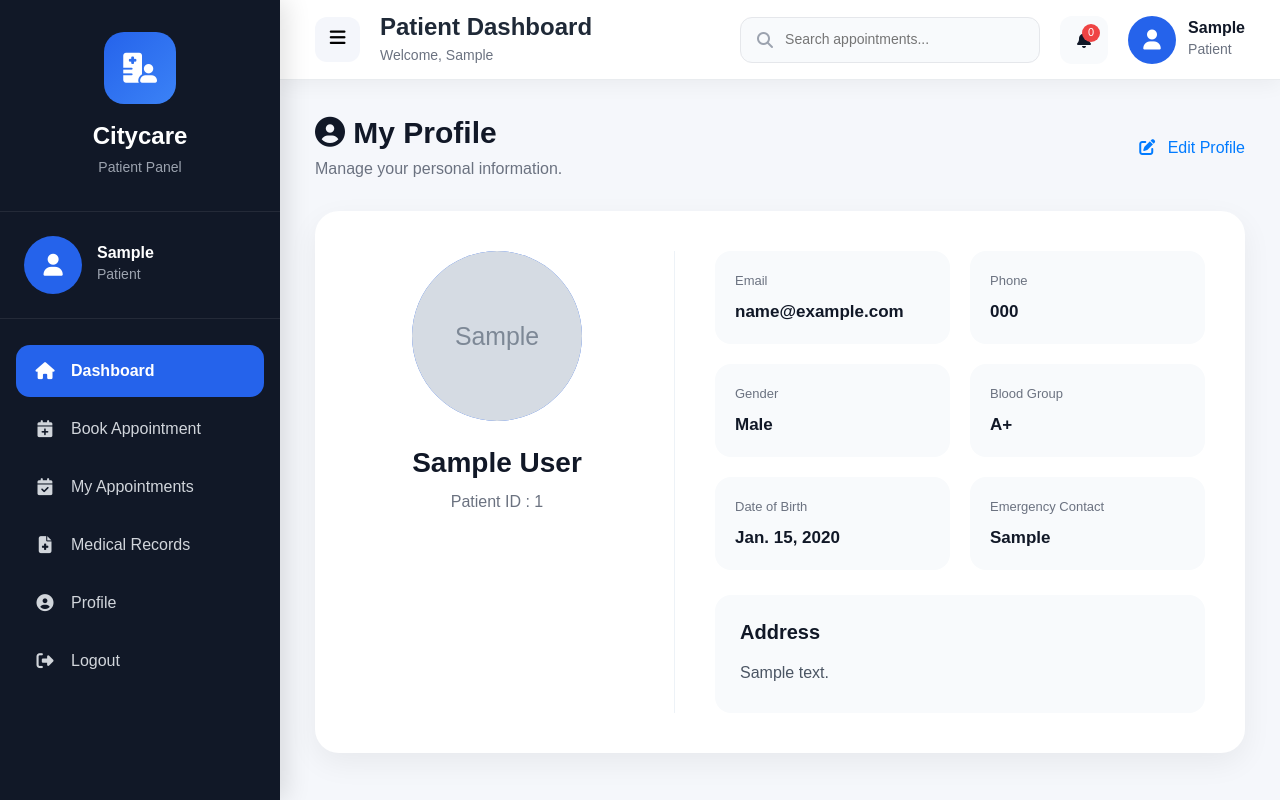
After one commit to aman-ranjan-1/doctor-portal-django, a Django app: page /patient/profile/ in a window 1280 px wide. The commit adds this page. Run offline with Django 5.2, Linux system fonts and the light colour scheme; a user stored in the database is signed in; tables that the repository leaves empty hold one stand-in row (values such as "Sample post"); grey boxes marked "Sample" are stand-in pictures.

Commit message:
Add patient profile module

```diff
--- a/patient/urls.py
+++ b/patient/urls.py
@@ -8,5 +8,9 @@ urlpatterns = [
         views.dashboard,
         name="patient_dashboard",
     ),
-
+    path(
+    "profile/",
+    views.profile,
+    name="patient_profile",
+    ),
 ]
--- a/patient/views.py
+++ b/patient/views.py
@@ -57,3 +57,20 @@ def dashboard(request):
         "patient/dashboard.html",
         context
     )
+
+@patient_required
+def profile(request):
+
+    patient = Patient.objects.get(user=request.user)
+
+    context = {
+
+        "patient": patient,
+
+    }
+
+    return render(
+        request,
+        "patient/profile.html",
+        context,
+    )
--- /dev/null
+++ b/static/css/patient/profile.css
@@ -0,0 +1,261 @@
+/* =====================================================
+                PATIENT PROFILE
+===================================================== */
+
+.patient-profile-page{
+
+    display:flex;
+
+    flex-direction:column;
+
+    gap:30px;
+
+}
+
+/* Header */
+
+.patient-profile-header{
+
+    display:flex;
+
+    justify-content:space-between;
+
+    align-items:center;
+
+    flex-wrap:wrap;
+
+    gap:20px;
+
+}
+
+.patient-profile-header h2{
+
+    font-size:30px;
+
+    font-weight:700;
+
+    color:#111827;
+
+    margin-bottom:6px;
+
+}
+
+.patient-profile-header p{
+
+    color:#6b7280;
+
+    margin:0;
+
+}
+
+/* Card */
+
+.patient-profile-card{
+
+    background:#fff;
+
+    border-radius:24px;
+
+    padding:40px;
+
+    display:grid;
+
+    grid-template-columns:320px 1fr;
+
+    gap:40px;
+
+    box-shadow:0 10px 30px rgba(0,0,0,.06);
+
+}
+
+/* Left */
+
+.patient-profile-left{
+
+    text-align:center;
+
+    border-right:1px solid #edf2f7;
+
+    padding-right:35px;
+
+}
+
+.patient-profile-avatar{
+
+    width:170px;
+
+    height:170px;
+
+    border-radius:50%;
+
+    background:#2563eb;
+
+    color:#fff;
+
+    display:flex;
+
+    justify-content:center;
+
+    align-items:center;
+
+    margin:auto;
+
+    overflow:hidden;
+
+    font-size:70px;
+
+}
+
+.patient-profile-avatar img{
+
+    width:100%;
+
+    height:100%;
+
+    object-fit:cover;
+
+}
+
+.patient-profile-left h3{
+
+    margin-top:25px;
+
+    font-size:28px;
+
+    font-weight:700;
+
+}
+
+.patient-profile-left p{
+
+    margin-top:10px;
+
+    color:#6b7280;
+
+}
+
+/* Right */
+
+.patient-info-grid{
+
+    display:grid;
+
+    grid-template-columns:repeat(2,1fr);
+
+    gap:20px;
+
+}
+
+.patient-info-item{
+
+    background:#f8fafc;
+
+    border-radius:16px;
+
+    padding:20px;
+
+}
+
+.patient-info-item label{
+
+    display:block;
+
+    color:#6b7280;
+
+    font-size:13px;
+
+    margin-bottom:8px;
+
+}
+
+.patient-info-item p{
+
+    margin:0;
+
+    font-size:17px;
+
+    font-weight:600;
+
+    color:#111827;
+
+}
+
+.patient-address-card{
+
+    margin-top:25px;
+
+    background:#f8fafc;
+
+    border-radius:16px;
+
+    padding:25px;
+
+}
+
+.patient-address-card h5{
+
+    font-weight:700;
+
+    margin-bottom:15px;
+
+}
+
+.patient-address-card p{
+
+    margin:0;
+
+    color:#4b5563;
+
+    line-height:1.8;
+
+}
+
+/* Responsive */
+
+@media(max-width:992px){
+
+.patient-profile-card{
+
+    grid-template-columns:1fr;
+
+}
+
+.patient-profile-left{
+
+    border-right:none;
+
+    border-bottom:1px solid #edf2f7;
+
+    padding-right:0;
+
+    padding-bottom:30px;
+
+}
+
+}
+
+@media(max-width:768px){
+
+.patient-info-grid{
+
+    grid-template-columns:1fr;
+
+}
+
+.patient-profile-card{
+
+    padding:25px;
+
+}
+
+.patient-profile-avatar{
+
+    width:130px;
+
+    height:130px;
+
+    font-size:55px;
+
+}
+
+}
--- a/static/css/style.css
+++ b/static/css/style.css
@@ -36,3 +36,6 @@
 /* Appointments */
 @import url("appointments/appointment.css");
 @import url("appointments/my_appointment.css");
+
+/*Patient Profile*/
+@import url("patient/profile.css");
--- a/templates/patient/includes/sidebar.html
+++ b/templates/patient/includes/sidebar.html
@@ -92,7 +92,7 @@
 
         <li>
 
-            <a href="#">
+            <a href="{% url 'patient_profile' %}">
 
                 <i class="fas fa-user-circle"></i>
 
--- /dev/null
+++ b/templates/patient/profile.html
@@ -0,0 +1,158 @@
+{% extends "layouts/dashboard_base.html" %}
+
+{% block title %}
+My Profile
+{% endblock %}
+
+{% block sidebar %}
+    {% include "patient/includes/sidebar.html" %}
+{% endblock %}
+
+{% block topbar %}
+    {% include "patient/includes/topbar.html" %}
+{% endblock %}
+
+{% block content %}
+
+<div class="patient-profile-page">
+
+    <div class="patient-profile-header">
+
+        <div>
+
+            <h2>
+
+                <i class="fas fa-user-circle"></i>
+
+                My Profile
+
+            </h2>
+
+            <p>
+
+                Manage your personal information.
+
+            </p>
+
+        </div>
+
+        <a href="#" class="patient-primary-btn">
+
+            <i class="fas fa-edit mr-2"></i>
+
+            Edit Profile
+
+        </a>
+
+    </div>
+
+    <div class="patient-profile-card">
+
+        <div class="patient-profile-left">
+
+            <div class="patient-profile-avatar">
+
+                {% if patient.profile_image %}
+
+                    <img src="{{ patient.profile_image.url }}" alt="Profile">
+
+                {% else %}
+
+                    <i class="fas fa-user"></i>
+
+                {% endif %}
+
+            </div>
+
+            <h3>
+
+                {{ user.get_full_name }}
+
+            </h3>
+
+            <p>
+
+                Patient ID :
+                {{ patient.patient_id }}
+
+            </p>
+
+        </div>
+
+        <div class="patient-profile-right">
+
+            <div class="patient-info-grid">
+
+                <div class="patient-info-item">
+
+                    <label>Email</label>
+
+                    <p>{{ user.email }}</p>
+
+                </div>
+
+                <div class="patient-info-item">
+
+                    <label>Phone</label>
+
+                    <p>{{ patient.phone }}</p>
+
+                </div>
+
+                <div class="patient-info-item">
+
+                    <label>Gender</label>
+
+                    <p>{{ patient.gender }}</p>
+
+                </div>
+
+                <div class="patient-info-item">
+
+                    <label>Blood Group</label>
+
+                    <p>{{ patient.blood_group }}</p>
+
+                </div>
+
+                <div class="patient-info-item">
+
+                    <label>Date of Birth</label>
+
+                    <p>{{ patient.date_of_birth }}</p>
+
+                </div>
+
+                <div class="patient-info-item">
+
+                    <label>Emergency Contact</label>
+
+                    <p>{{ patient.emergency_contact }}</p>
+
+                </div>
+
+            </div>
+
+            <div class="patient-address-card">
+
+                <h5>
+
+                    Address
+
+                </h5>
+
+                <p>
+
+                    {{ patient.address }}
+
+                </p>
+
+            </div>
+
+        </div>
+
+    </div>
+
+</div>
+
+{% endblock %}
```
